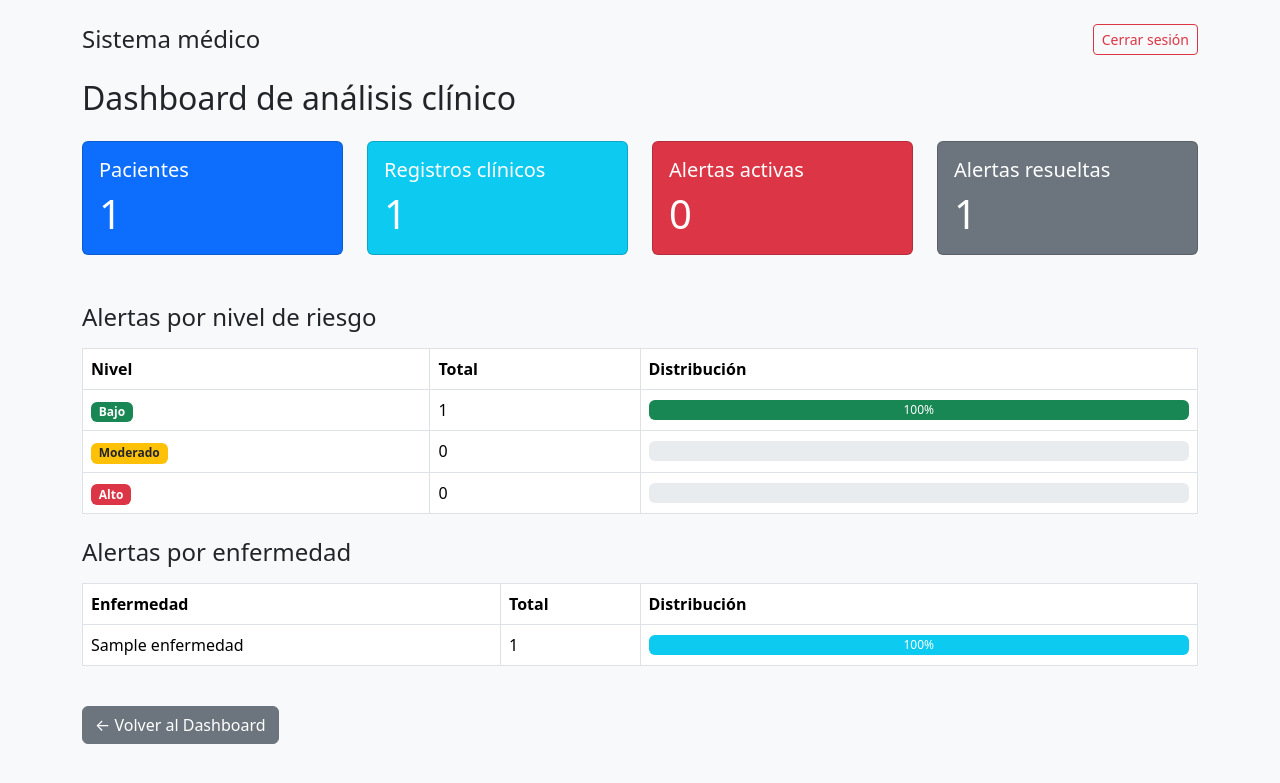
After one commit to HectorSantoyo/sistema-medico-tesis, a Django app: page /alertas/dashboard/ in a window 1280 px wide. The commit adds this page. Shown: the top 783 px of the page. Run offline with Django 5.2, Linux system fonts and the light colour scheme; a user stored in the database is signed in; tables that the repository leaves empty hold one stand-in row (values such as "Sample post").

Commit message:
feat: add clinical analysis dashboard

```diff
--- /dev/null
+++ b/analisis/templates/analisis/dashboard_analisis.html
@@ -0,0 +1,115 @@
+{% extends "base.html" %}
+
+{% block title %}Dashboard de análisis clínico{% endblock %}
+{% block header %}Sistema médico{% endblock %}
+
+{% block content %}
+<h2 class="mb-4">Dashboard de análisis clínico</h2>
+
+<div class="row g-4 mb-5">
+    <div class="col-md-3">
+        <div class="card text-white bg-primary">
+            <div class="card-body">
+                <h5 class="card-title">Pacientes</h5>
+                <p class="card-text display-6">{{ total_pacientes }}</p>
+            </div>
+        </div>
+    </div>
+    <div class="col-md-3">
+        <div class="card text-white bg-info">
+            <div class="card-body">
+                <h5 class="card-title">Registros clínicos</h5>
+                <p class="card-text display-6">{{ total_registros_clinicos }}</p>
+            </div>
+        </div>
+    </div>
+    <div class="col-md-3">
+        <div class="card text-white bg-danger">
+            <div class="card-body">
+                <h5 class="card-title">Alertas activas</h5>
+                <p class="card-text display-6">{{ alertas_activas }}</p>
+            </div>
+        </div>
+    </div>
+    <div class="col-md-3">
+        <div class="card text-white bg-secondary">
+            <div class="card-body">
+                <h5 class="card-title">Alertas resueltas</h5>
+                <p class="card-text display-6">{{ alertas_resueltas }}</p>
+            </div>
+        </div>
+    </div>
+</div>
+
+<h4 class="mb-3">Alertas por nivel de riesgo</h4>
+{% if total_alertas %}
+    <table class="table table-bordered bg-white align-middle">
+        <thead>
+            <tr>
+                <th>Nivel</th>
+                <th>Total</th>
+                <th style="width: 50%;">Distribución</th>
+            </tr>
+        </thead>
+        <tbody>
+            {% for item in distribucion_por_nivel %}
+                <tr>
+                    <td>
+                        {% if item.nivel == 'Alto' %}
+                            <span class="badge bg-danger">{{ item.nivel }}</span>
+                        {% elif item.nivel == 'Moderado' %}
+                            <span class="badge bg-warning text-dark">{{ item.nivel }}</span>
+                        {% else %}
+                            <span class="badge bg-success">{{ item.nivel }}</span>
+                        {% endif %}
+                    </td>
+                    <td>{{ item.total }}</td>
+                    <td>
+                        <div class="progress" role="progressbar" style="height: 20px;">
+                            {% if item.nivel == 'Alto' %}
+                                <div class="progress-bar bg-danger" style="width: {{ item.porcentaje }}%;">{{ item.porcentaje|floatformat:0 }}%</div>
+                            {% elif item.nivel == 'Moderado' %}
+                                <div class="progress-bar bg-warning text-dark" style="width: {{ item.porcentaje }}%;">{{ item.porcentaje|floatformat:0 }}%</div>
+                            {% else %}
+                                <div class="progress-bar bg-success" style="width: {{ item.porcentaje }}%;">{{ item.porcentaje|floatformat:0 }}%</div>
+                            {% endif %}
+                        </div>
+                    </td>
+                </tr>
+            {% endfor %}
+        </tbody>
+    </table>
+{% else %}
+    <div class="alert alert-info">Todavía no hay alertas generadas para mostrar la distribución por nivel de riesgo.</div>
+{% endif %}
+
+<h4 class="mb-3 mt-4">Alertas por enfermedad</h4>
+{% if distribucion_por_enfermedad %}
+    <table class="table table-bordered bg-white align-middle">
+        <thead>
+            <tr>
+                <th>Enfermedad</th>
+                <th>Total</th>
+                <th style="width: 50%;">Distribución</th>
+            </tr>
+        </thead>
+        <tbody>
+            {% for item in distribucion_por_enfermedad %}
+                <tr>
+                    <td>{{ item.enfermedad }}</td>
+                    <td>{{ item.total }}</td>
+                    <td>
+                        <div class="progress" role="progressbar" style="height: 20px;">
+                            <div class="progress-bar bg-info" style="width: {{ item.porcentaje }}%;">{{ item.porcentaje|floatformat:0 }}%</div>
+                        </div>
+                    </td>
+                </tr>
+            {% endfor %}
+        </tbody>
+    </table>
+{% else %}
+    <div class="alert alert-info">Todavía no hay alertas generadas para mostrar la distribución por enfermedad.</div>
+{% endif %}
+
+<a href="{% url 'dashboard' %}" class="btn btn-secondary mt-4">← Volver al Dashboard</a>
+{% endblock %}
--- a/analisis/urls.py
+++ b/analisis/urls.py
@@ -4,4 +4,5 @@ from . import views
 urlpatterns = [
     path('activas/', views.alertas_activas, name='alertas_activas'),
     path('<int:alerta_id>/resolver/', views.resolver_alerta, name='resolver_alerta'),
+    path('dashboard/', views.dashboard_analisis, name='dashboard_analisis'),
 ]
--- a/analisis/views.py
+++ b/analisis/views.py
@@ -1,8 +1,11 @@
 from django.contrib.auth.decorators import login_required
 from django.shortcuts import render, redirect, get_object_or_404
 from django.contrib import messages
+from django.db.models import Count
 from analisis.models import AlertaClinica
 from usuarios.models import Medico
+from pacientes.models import Paciente
+from historial_clinico.models import RegistroClinico
 
 
 @login_required
@@ -24,3 +27,53 @@ def resolver_alerta(request, alerta_id):
         messages.success(request, 'Alerta marcada como resuelta.')
 
     return redirect('alertas_activas')
+
+
+@login_required
+def dashboard_analisis(request):
+    medico = Medico.objects.get(user=request.user)
+
+    total_pacientes = Paciente.objects.filter(medico_asignado=medico).count()
+    total_registros_clinicos = RegistroClinico.objects.filter(medico=medico).count()
+
+    alertas_medico = AlertaClinica.objects.filter(medico=medico)
+    total_alertas = alertas_medico.count()
+    alertas_activas = alertas_medico.filter(resuelta=False).count()
+    alertas_resueltas = alertas_medico.filter(resuelta=True).count()
+
+    niveles = ['Bajo', 'Moderado', 'Alto']
+    conteo_por_nivel = {nivel: alertas_medico.filter(nivel_riesgo=nivel).count() for nivel in niveles}
+    distribucion_por_nivel = [
+        {
+            'nivel': nivel,
+            'total': conteo_por_nivel[nivel],
+            'porcentaje': (conteo_por_nivel[nivel] / total_alertas * 100) if total_alertas else 0,
+        }
+        for nivel in niveles
+    ]
+
+    conteo_por_enfermedad = (
+        alertas_medico.exclude(enfermedad=None)
+        .values('enfermedad__nombre')
+        .annotate(total=Count('id'))
+        .order_by('-total')
+    )
+    distribucion_por_enfermedad = [
+        {
+            'enfermedad': fila['enfermedad__nombre'],
+            'total': fila['total'],
+            'porcentaje': (fila['total'] / total_alertas * 100) if total_alertas else 0,
+        }
+        for fila in conteo_por_enfermedad
+    ]
+
+    contexto = {
+        'total_pacientes': total_pacientes,
+        'total_registros_clinicos': total_registros_clinicos,
+        'total_alertas': total_alertas,
+        'alertas_activas': alertas_activas,
+        'alertas_resueltas': alertas_resueltas,
+        'distribucion_por_nivel': distribucion_por_nivel,
+        'distribucion_por_enfermedad': distribucion_por_enfermedad,
+    }
+    return render(request, 'analisis/dashboard_analisis.html', contexto)
--- a/usuarios/templates/usuarios/dashboard.html
+++ b/usuarios/templates/usuarios/dashboard.html
@@ -35,5 +35,6 @@
     <a href="{% url 'lista_pacientes' %}" class="btn btn-outline-primary">Ver pacientes</a>
     <a href="{% url 'citas_proximas' %}" class="btn btn-outline-success">Ver citas</a>
     <a href="/alertas/activas/" class="btn btn-outline-danger">Ver alertas</a>
+    <a href="{% url 'dashboard_analisis' %}" class="btn btn-outline-secondary">Ver análisis</a>
 </div>
 {% endblock %}
```
